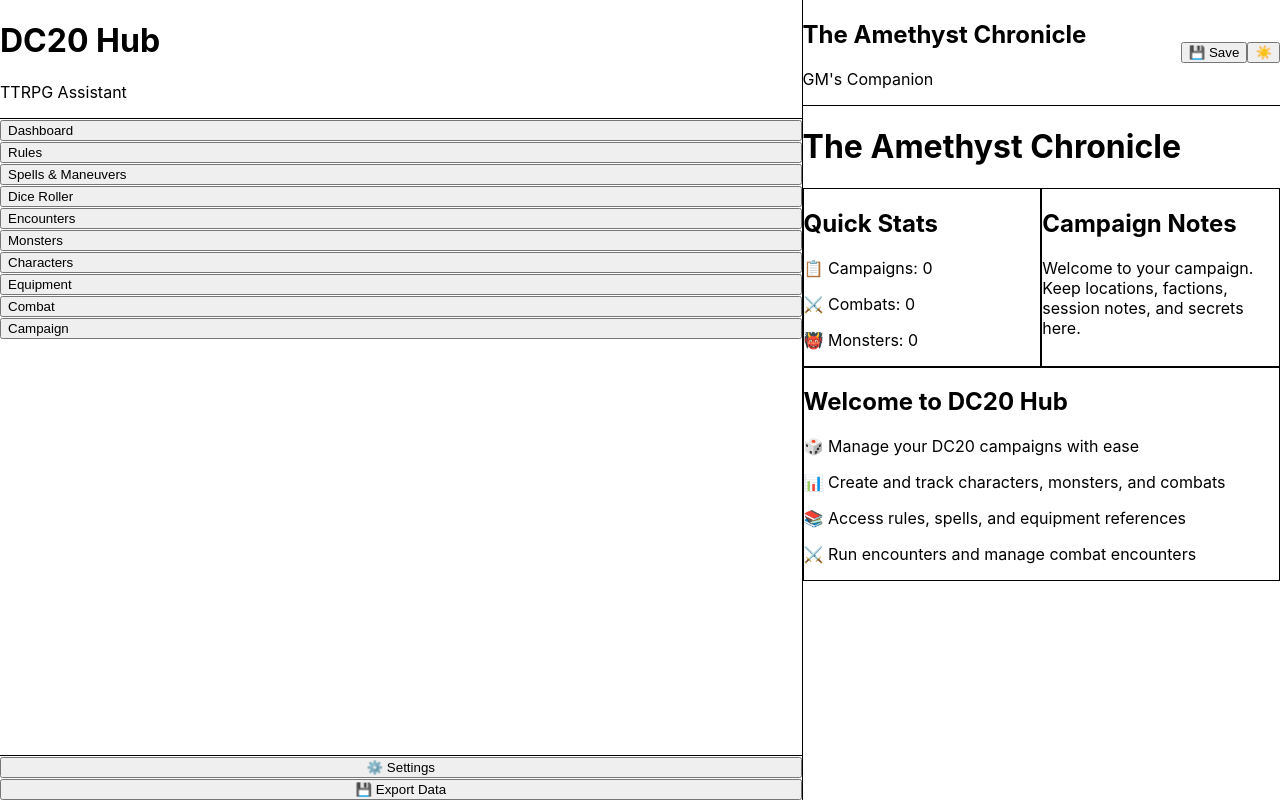
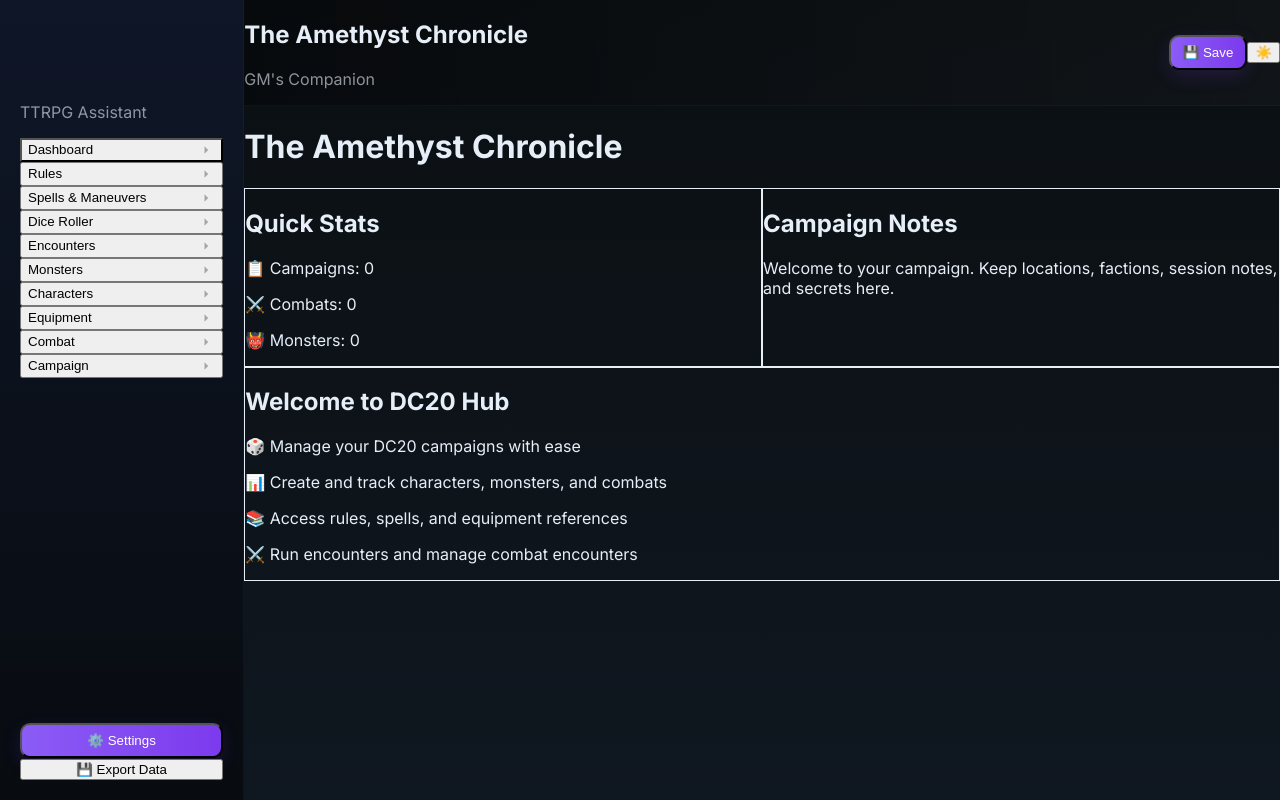
Before and after one commit to jacobherron-maker/Swift-UI-DC20-Code, a React (Vite) app in the folder dc20-web/: page / in a window 1280 px wide. Built offline with nearby package versions, Linux system fonts and the light colour scheme.

Commit message:
UI: modernize styles — add Inter font, modern card/button/sidebar/header styles

```diff
--- a/dc20-web/index.html
+++ b/dc20-web/index.html
@@ -5,6 +5,9 @@
     <link rel="icon" type="image/svg+xml" href="/favicon.svg" />
     <meta name="viewport" content="width=device-width, initial-scale=1.0" />
     <title>dc20-web</title>
+    <link rel="preconnect" href="https://fonts.googleapis.com">
+    <link rel="preconnect" href="https://fonts.gstatic.com" crossorigin>
+    <link href="https://fonts.googleapis.com/css2?family=Inter:wght@300;400;600;700;800&display=swap" rel="stylesheet">
   </head>
   <body>
     <div id="root"></div>
--- a/dc20-web/src/App.css
+++ b/dc20-web/src/App.css
@@ -9,11 +9,65 @@ html, body, #root {
 }
 
 body {
-  font-family: -apple-system, BlinkMacSystemFont, 'Segoe UI', 'Roboto', 'Oxygen',
+  font-family: 'Inter', -apple-system, BlinkMacSystemFont, 'Segoe UI', 'Roboto', 'Oxygen',
     'Ubuntu', 'Cantarell', 'Fira Sans', 'Droid Sans', 'Helvetica Neue',
     sans-serif;
   -webkit-font-smoothing: antialiased;
   -moz-osx-font-smoothing: grayscale;
+  background: linear-gradient(180deg, #0b0f12 0%, #0f1720 100%);
+  color: #e6eef8;
+}
+
+/* Modern card */
+.card {
+  background: linear-gradient(180deg, rgba(255,255,255,0.02), rgba(255,255,255,0.015));
+  border: 1px solid rgba(255,255,255,0.04);
+  box-shadow: 0 6px 18px rgba(2,6,23,0.6);
+  border-radius: 12px;
+}
+
+/* Primary button */
+.btn-primary {
+  background: linear-gradient(90deg, #8b5cf6, #7c3aed);
+  color: white;
+  padding: 8px 12px;
+  border-radius: 10px;
+  box-shadow: 0 6px 18px rgba(124,58,237,0.18);
+}
+
+/* Sidebar modern */
+.sidebar {
+  background: linear-gradient(180deg, rgba(15,23,42,0.9), rgba(8,10,14,0.9));
+  border-right: 1px solid rgba(255,255,255,0.03);
+  padding: 20px;
+}
+
+.header-modern {
+  background: linear-gradient(90deg, rgba(0,0,0,0.35), rgba(255,255,255,0.02));
+  border-bottom: 1px solid rgba(255,255,255,0.03);
+}
+
+/* subtle utility */
+.text-muted { color: rgba(230,238,248,0.6); }
+
+/* Scrollbar styling */
+::-webkit-scrollbar {
+  width: 10px;
+  height: 10px;
+}
+
+::-webkit-scrollbar-track {
+  background: transparent;
+}
+
+::-webkit-scrollbar-thumb {
+  background: linear-gradient(180deg,#6b21a8,#7e22ce);
+  border-radius: 8px;
+  border: 2px solid rgba(0,0,0,0.2);
+}
+
+::-webkit-scrollbar-thumb:hover {
+  filter: brightness(1.05);
 }
 
 /* Scrollbar styling */
--- a/dc20-web/src/components/layout/Header.tsx
+++ b/dc20-web/src/components/layout/Header.tsx
@@ -5,23 +5,23 @@ const Header: React.FC = () => {
   const { campaignData, isDarkMode, toggleDarkMode, saveCampaign } = useCampaignStore();
 
   return (
-    <div className="bg-gray-800 border-b border-gray-700 px-6 py-4 flex justify-between items-center">
+    <div className="header-modern px-6 py-4 flex justify-between items-center">
       <div>
-        <h2 className="text-xl font-bold text-white">{campaignData.title}</h2>
-        <p className="text-sm text-gray-400">GM's Companion</p>
+        <h2 className="text-xl font-semibold text-white">{campaignData.title}</h2>
+        <p className="text-sm text-muted">GM's Companion</p>
       </div>
 
-      <div className="flex gap-4 items-center">
+      <div className="flex gap-3 items-center">
         <button
           onClick={saveCampaign}
-          className="px-4 py-2 bg-purple-600 hover:bg-purple-700 text-white rounded-lg transition-colors font-medium"
+          className="btn-primary font-medium"
         >
           💾 Save
         </button>
 
         <button
           onClick={toggleDarkMode}
-          className="px-4 py-2 bg-gray-700 hover:bg-gray-600 text-gray-200 rounded-lg transition-colors"
+          className="px-3 py-2 bg-gray-800 hover:bg-gray-700 text-gray-200 rounded-lg transition-colors"
         >
           {isDarkMode ? '☀️' : '🌙'}
         </button>
--- a/dc20-web/src/components/layout/Sidebar.tsx
+++ b/dc20-web/src/components/layout/Sidebar.tsx
@@ -9,35 +9,34 @@ const Sidebar: React.FC = () => {
   const sections = Object.values(HubSectionValues);
 
   return (
-    <div className="w-64 bg-gray-950 border-r border-gray-700 flex flex-col overflow-hidden">
-      <div className="p-6 border-b border-gray-700">
-        <h1 className="text-2xl font-bold text-purple-400">DC20 Hub</h1>
-        <p className="text-sm text-gray-400 mt-1">TTRPG Assistant</p>
+    <div className="w-72 sidebar flex flex-col overflow-hidden">
+      <div className="mb-4">
+        <h1 className="text-2xl font-extrabold text-transparent bg-clip-text bg-gradient-to-r from-purple-300 to-pink-300">DC20 Hub</h1>
+        <p className="text-sm text-muted mt-1">TTRPG Assistant</p>
       </div>
 
-      <nav className="flex-1 overflow-y-auto p-4 space-y-2">
+      <nav className="flex-1 overflow-y-auto space-y-2">
         {sections.map((section) => (
           <button
             key={section}
             onClick={() => setCurrentSection(section as HubSection)}
-            className={`w-full text-left px-4 py-3 rounded-lg transition-all font-medium ${
+            className={`w-full text-left px-4 py-3 rounded-lg transition-all font-medium flex items-center gap-3 ${
               currentSection === section
-                ? 'bg-purple-600 text-white shadow-lg'
+                ? 'bg-gradient-to-r from-purple-600 to-indigo-600 text-white shadow-lg'
                 : 'text-gray-300 hover:bg-gray-800 hover:text-white'
             }`}
           >
-            {section}
+            <span className="grow">{section}</span>
+            <svg width="18" height="18" viewBox="0 0 24 24" className="opacity-30">
+              <path fill="currentColor" d="M10 17l5-5-5-5v10z" />
+            </svg>
           </button>
         ))}
       </nav>
 
-      <div className="p-4 border-t border-gray-700 space-y-2">
-        <button className="w-full px-4 py-2 bg-gray-800 hover:bg-gray-700 text-gray-200 rounded-lg text-sm transition-colors">
-          ⚙️ Settings
-        </button>
-        <button className="w-full px-4 py-2 bg-gray-800 hover:bg-gray-700 text-gray-200 rounded-lg text-sm transition-colors">
-          💾 Export Data
-        </button>
+      <div className="mt-4 space-y-2">
+        <button className="w-full btn-primary text-sm">⚙️ Settings</button>
+        <button className="w-full bg-gray-800 hover:bg-gray-700 text-gray-200 rounded-lg text-sm py-2">💾 Export Data</button>
       </div>
     </div>
   );
```
